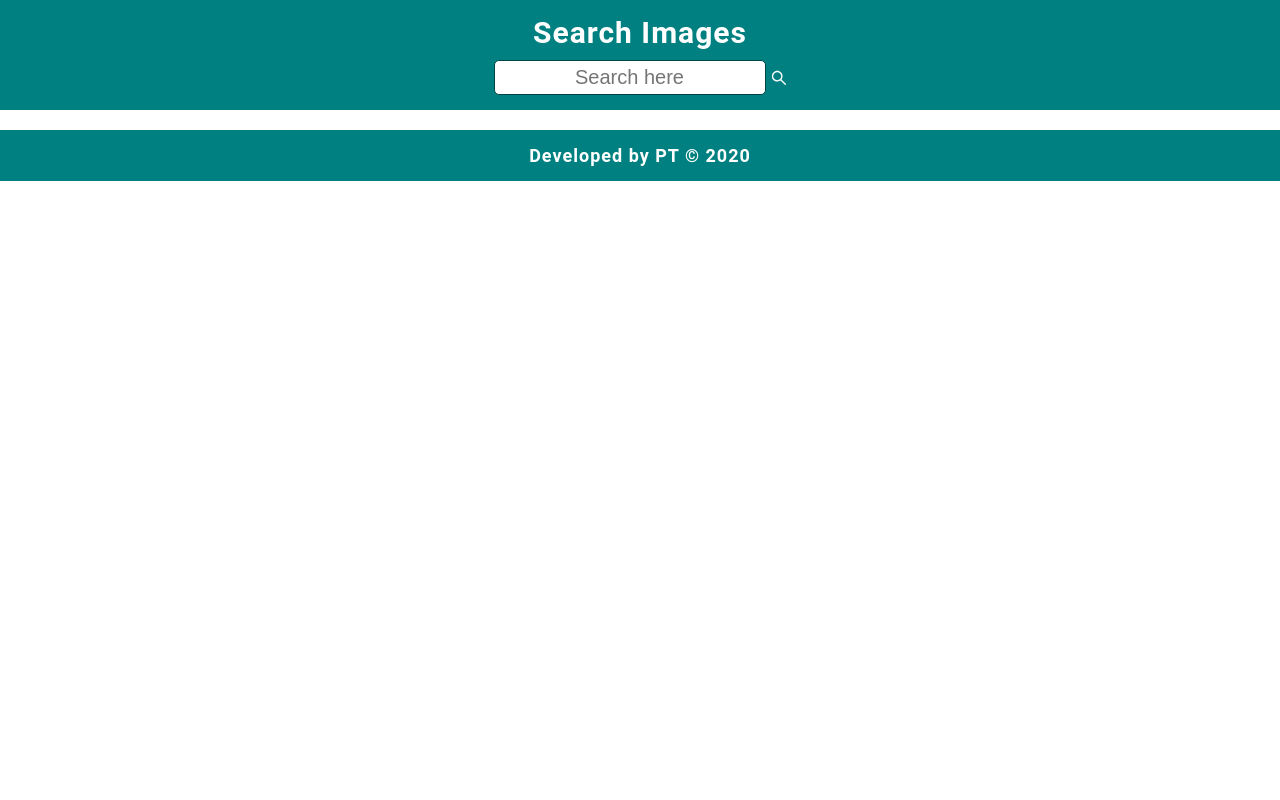
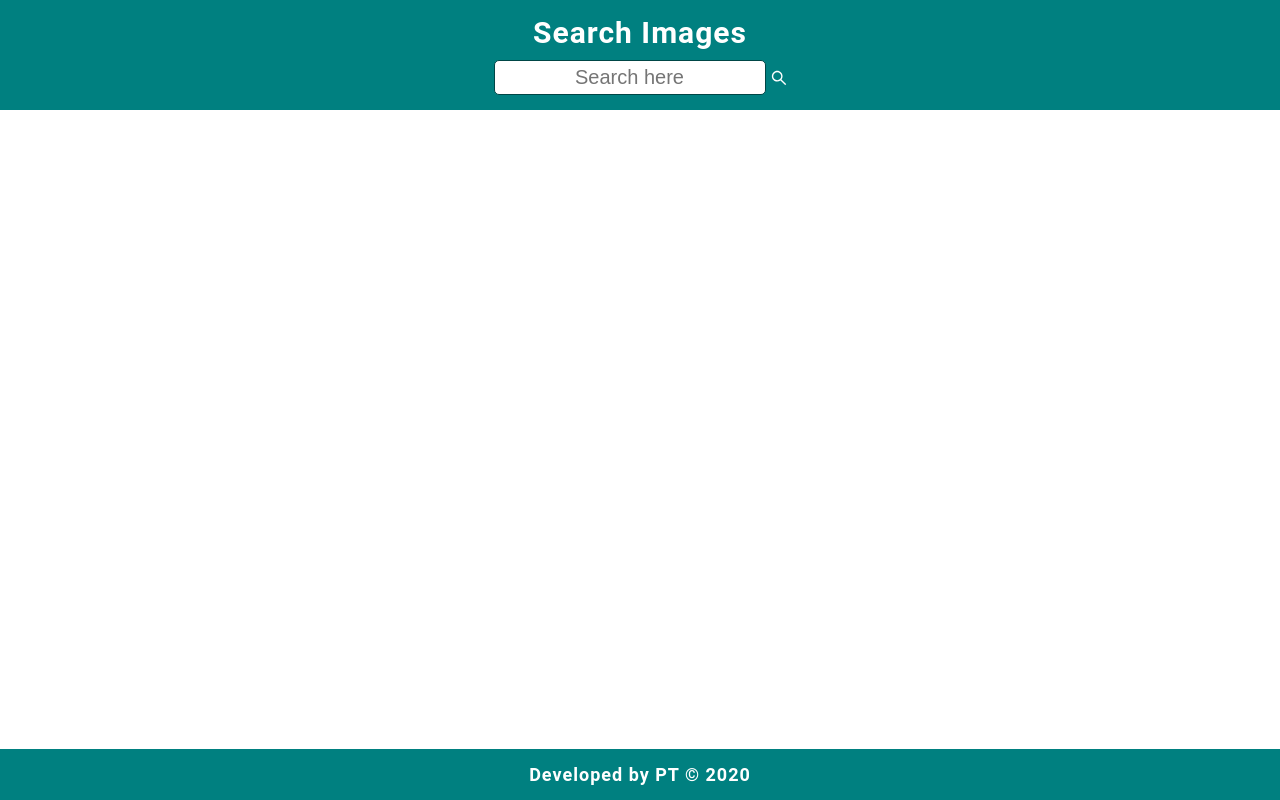
Before and after one commit to priyanshitaneja/search-images, a React (Create React App) app: page / in a window 1280 px wide. Built offline with nearby package versions, Linux system fonts and the light colour scheme.

Commit message:
footer update

```diff
--- a/src/App/components/ImageList.jsx
+++ b/src/App/components/ImageList.jsx
@@ -1,9 +1,10 @@
 import React from 'react';
 import { connect } from 'react-redux';
+import InfiniteScroll from 'react-infinite-scroll-component';
 import * as actions from "../../data/redux/actions";
-import InfiniteScroll from 'react-infinite-scroll-component';
 import Photo from "./Photo";
 import Loader from "./Loader";
+import "../../styles/imageList.css";
 
 class ImageList extends React.PureComponent {
 
--- a/src/index.js
+++ b/src/index.js
@@ -5,9 +5,9 @@ import { createStore, applyMiddleware } from 'redux';
 import thunk from 'redux-thunk';
 
 import App from "./App/components/App";
-import reducers from "./data/redux/reducers/index";
+import reducer from "./data/redux/reducers/index";
 
-const store= createStore(reducers, applyMiddleware(thunk));
+const store= createStore(reducer, applyMiddleware(thunk));
 
 ReactDOM.render(
     <Provider store={store}>
--- a/src/styles/Image.css
+++ b/src/styles/Image.css
@@ -6,6 +6,6 @@
 }
 
 
-.loading Img {
+/* .loading Img {
     width: 100%;
-}
+} */
--- a/src/styles/footer.css
+++ b/src/styles/footer.css
@@ -7,4 +7,10 @@ Footer {
     text-align: center;
     margin-top: 20px;
     padding: 15px 0;
+    position: absolute;
+    /* bottom: 0;
+    left: 0;
+    right: 0; */
+    width: 100%;
+    bottom: 0;
 }
```
Also changed, not shown: src/styles/imageList.css (added).
